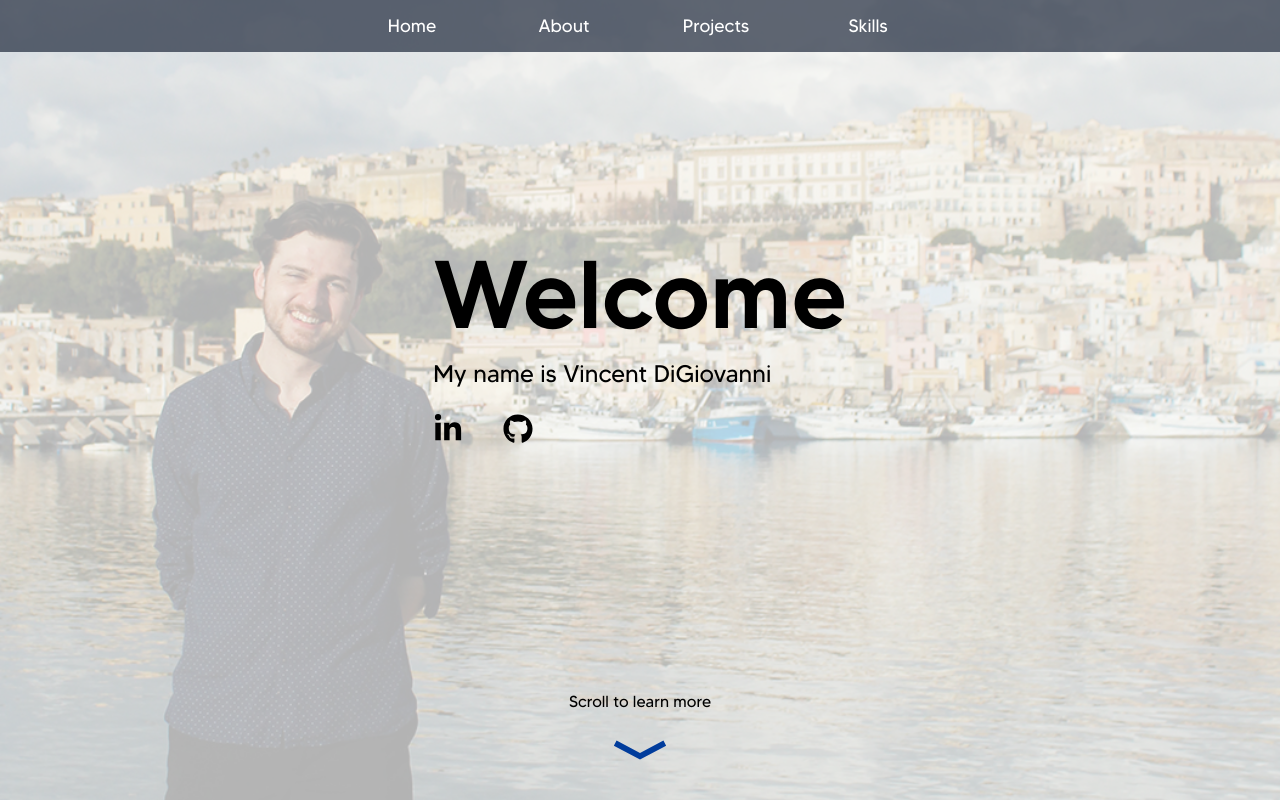
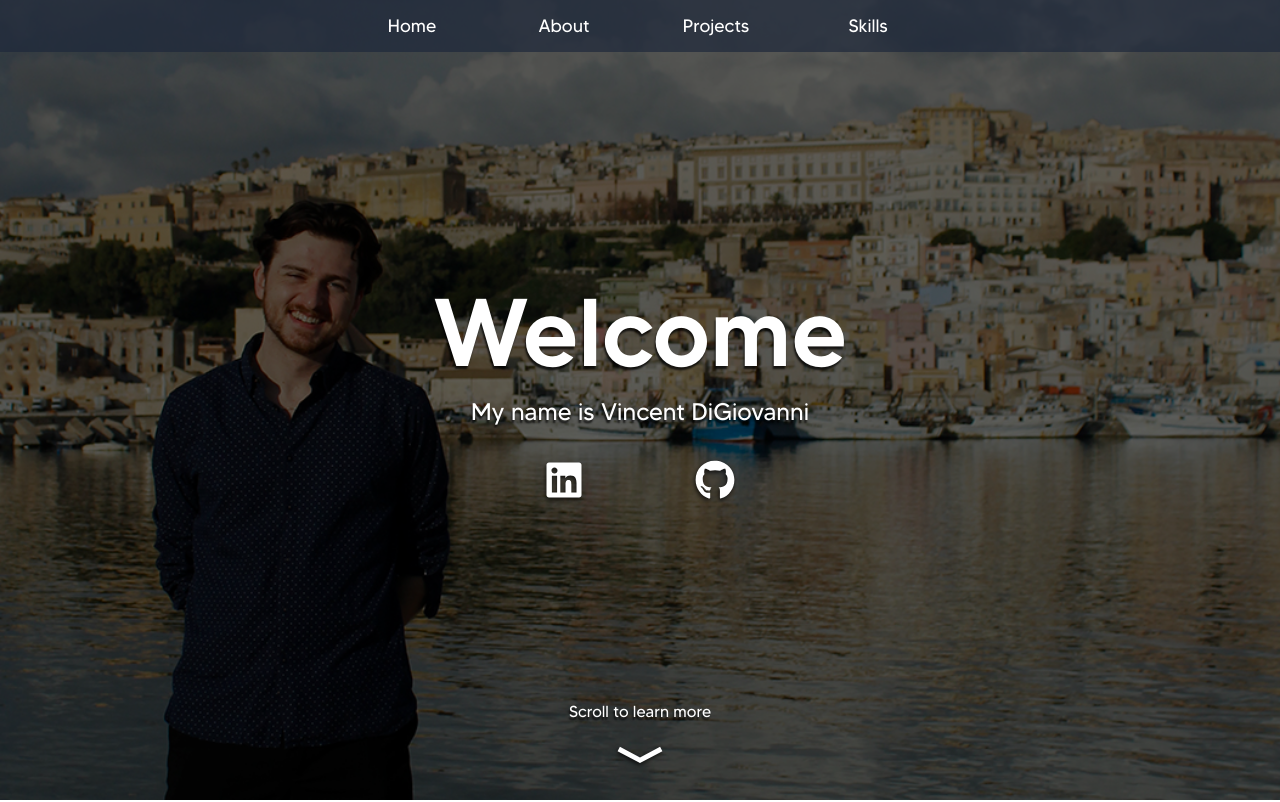
Before and after one commit to vdigi00/vincentdigi-site, a React (Vite) app: page / in a window 1280 px wide. Shown: the top 802 px of the page. Built offline with nearby package versions, Linux system fonts and the light colour scheme.

Commit message:
Revamped hero

```diff
--- a/src/components/About.jsx
+++ b/src/components/About.jsx
@@ -4,7 +4,7 @@ import { FaFileDownload } from "react-icons/fa";
 const About = () => {
     return (
         <div id='about' className='mb-10 cursor-default'>
-            <div className='m-auto overflow-hidden m-auto max-w-[1000px] p-8'>
+            <div className='m-auto overflow-hidden max-w-[1000px] p-8'>
                 <h1 data-aos='fade-right'>About Me:</h1>
                 <div data-aos='fade-left' data-aos-delay='500' className='text-xl'>
                     <p>My name is Vincent DiGiovanni, I am from right outside of Philadelphia, Pennsylvania.</p>
--- a/src/components/Hero.jsx
+++ b/src/components/Hero.jsx
@@ -1,31 +1,34 @@
 import React from 'react';
-import { FaLinkedinIn, FaGithub } from 'react-icons/fa';
+import { FaLinkedin, FaGithub } from 'react-icons/fa';
 import { RiArrowDownWideFill } from 'react-icons/ri';
 
 const Hero = () => {
     return (
-        <div id='home'>
+        <div id='hero'>
             <img className='w-full h-screen object-cover' src='/images/cover.jpg' alt='Space Background' loading=" lazy" />
-            <div className='m-auto w-full h-screen absolute top-0 left-0 flex flex-col justify-center items-center bg-white/70 cursor-default'>
-                <div className='flex flex-col justify-center grow'>
-                    <div data-aos='fade-right' >
-                        <h1 className='lg:text-8xl md:text-7xl text-6xl p-0'>Welcome</h1>
+            <div className='m-auto w-full h-screen absolute top-0 left-0 flex flex-col justify-center items-center bg-black/60 cursor-default'>
+                <div className='absolute flex flex-col justify-center grow text-white'>
+                    <div data-aos='fade-right'>
+                        <h1 className='lg:text-8xl md:text-7xl text-6xl text-center hero-text'>Welcome</h1>
                     </div>
-                    <div data-aos='fade-right' data-aos-delay='500'>
-                        <h2 className='lg:text-2xl md:text-xl pt-4'>My name is Vincent DiGiovanni</h2>
+                    <div data-aos='fade-right' data-aos-delay='500' className='py-4 hero-text'>
+                        <h2 className='lg:text-2xl md:text-xl text-center'>My name is Vincent DiGiovanni</h2>
                     </div>
-                    <div data-aos='flip-left' data-aos-delay='1000' className='flex justify-between pt-6 max-w-[100px]'>
+                    <div data-aos='flip-left' data-aos-delay='1000' className='flex justify-evenly py-4'>
                         <a href="https://www.linkedin.com/in/vincentdigi/">
-                            <FaLinkedinIn className='cursor-pointer hover:scale-125 ease-in duration-100' size={30} />
+                            <FaLinkedin className='cursor-pointer hover:scale-125 ease-in duration-100 hero-drop' size={40} />
                         </a>
                         <a href="https://github.com/vdigi00">
-                            <FaGithub className='cursor-pointer hover:scale-125 ease-in duration-100' size={30} />
+                            <FaGithub className='cursor-pointer hover:scale-125 ease-in duration-100 hero-drop' size={40} />
                         </a>
                     </div>
                 </div>
-                <div data-aos='fade-up' data-aos-delay='1500' data-aos-anchor-placement="top" className='flex flex-col items-center mt-auto mb-4'>
-                    Scroll to learn more
-                    <RiArrowDownWideFill size={70} color="#003c9c"/>
+                <div data-aos='fade-up' data-aos-delay='1500' data-aos-anchor-placement="top" className='flex flex-col items-center mt-auto mb-4 text-white hero-text'>
+                    <p>Scroll to learn more</p>
+                    <a className='hero-drop'>
+                        <RiArrowDownWideFill size={60} color="white"/>
+                    </a>
+
                 </div>
             </div>
         </div>
--- a/src/components/Nav.jsx
+++ b/src/components/Nav.jsx
@@ -9,10 +9,10 @@ const Nav = () => {
 
     return (
         <div id='nav'>
-            <AiOutlineMenu onClick={ handleNav } className='fixed top-8 right-8 z-[99] lg:hidden' size={30} />
+            <AiOutlineMenu onClick={ handleNav } className='fixed top-8 right-8 z-[99] lg:hidden' size={30} color="white"/>
             {
                 nav ? (
-                    <div className='fixed w-full h-screen bg-gray-300/50 flex flex-col justify-center items-center z-20'>
+                    <div className='fixed w-full h-screen bg-black/50 flex flex-col justify-center items-center z-20'>
                         <a onClick={ handleNav } className='mobile-nav' href='#home'>
                             Home
                         </a>
--- a/src/index.css
+++ b/src/index.css
@@ -14,7 +14,13 @@
     }
   }
   h1{
-    @apply text-4xl font-MADE-TOMMY-Medium py-10;
+    @apply text-4xl font-MADE-TOMMY-Medium;
+  }
+  .hero-text{
+    text-shadow: -1px 3px 2px rgba(0, 0, 0, 0.75);
+  }
+  .hero-drop{
+    filter: drop-shadow(-1px 2px 2px rgb(0, 0, 0, 0.75));
   }
   @font-face {
     font-family: "MADE-TOMMY-Regular";
```
Also changed, not shown: 1 other file (tests, documents, lock files or other folders).
